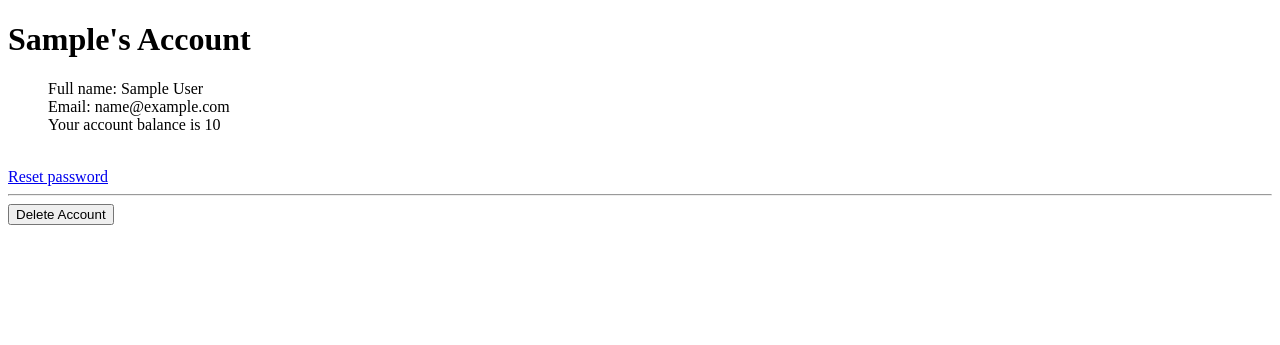
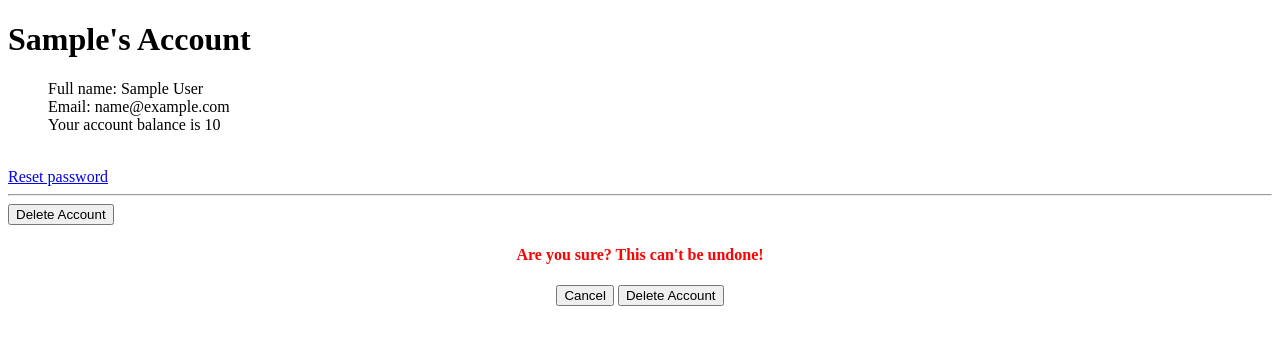
Before and after one commit to cmyk505/better-bets, a Flask app: page /account in a window 1280 px wide. Shown: the top 345 px of the page. Run offline with Flask 2, Linux system fonts and the light colour scheme; a user stored in the database is signed in; tables that the repository leaves empty hold one stand-in row (values such as "Sample post").

Commit message:
working on delete confirmation modal

```diff
--- a/app.py
+++ b/app.py
@@ -203,6 +203,8 @@ def account():
             {"user_id": current_user.id},
         )
     )[0].balance
+
+    # if user clicks on the Delete Account button:
     form = DeleteUser()
     if form.validate_on_submit():
         email = current_user.email
--- a/templates/account.html
+++ b/templates/account.html
@@ -13,18 +13,36 @@
     <br>
     <a href="#">Reset password</a>
     <hr>
+    <button type='button' class="btn btn-danger" id="myBtn">Delete Account</button>
+    <!-- Modal to confirm account deletion -->
+    <div id="myModal" class="modal fade" id="deleteModal" tabindex="-1" role="dialog" aria-labelledby="deleteModalLabel" aria-hidden="true">
+      <div class="modal-dialog">
+        <div class="modal-content">
+          <div class="modal-header" style="text-align:center;">
+            <h4 class="modal-title" style="color:red;" id="deleteModalLabel">Are you sure? This can't be undone!</h4>
+          </div>
+
+          <div class="modal-footer" style="text-align:center;">
+            <button type="button" class="btn btn-default" data-dismiss="modal">Cancel</button>
+            <button type="button" class="btn btn-primary" onclick="Delete()">Delete Account</button>
+          </div>
+        </div>
+      </div>
+    </div>
+    <script>
+        var modal = document.getElementById('myModal');
+        var btn = document.getElementById('myBtn');
+        btn.onclick = function () {
+            modal.style.display = 'block';
+        }
+    </script>
+    <!--
     <form method="POST" action="">
         {{ form.hidden_tag() }}
-        <!-- <fieldset class="form-group"> -->
             <div class="form-group">
                 {{ form.submit() }}
             </div>
-        <!-- </fieldset> -->
     </form>
-    <script>
-        function process() {
-            var delete = confirm('Are you sure? This can't be undone');
-            }
-        }
-    </script>
+    -->
+
 {% endblock %}
```
